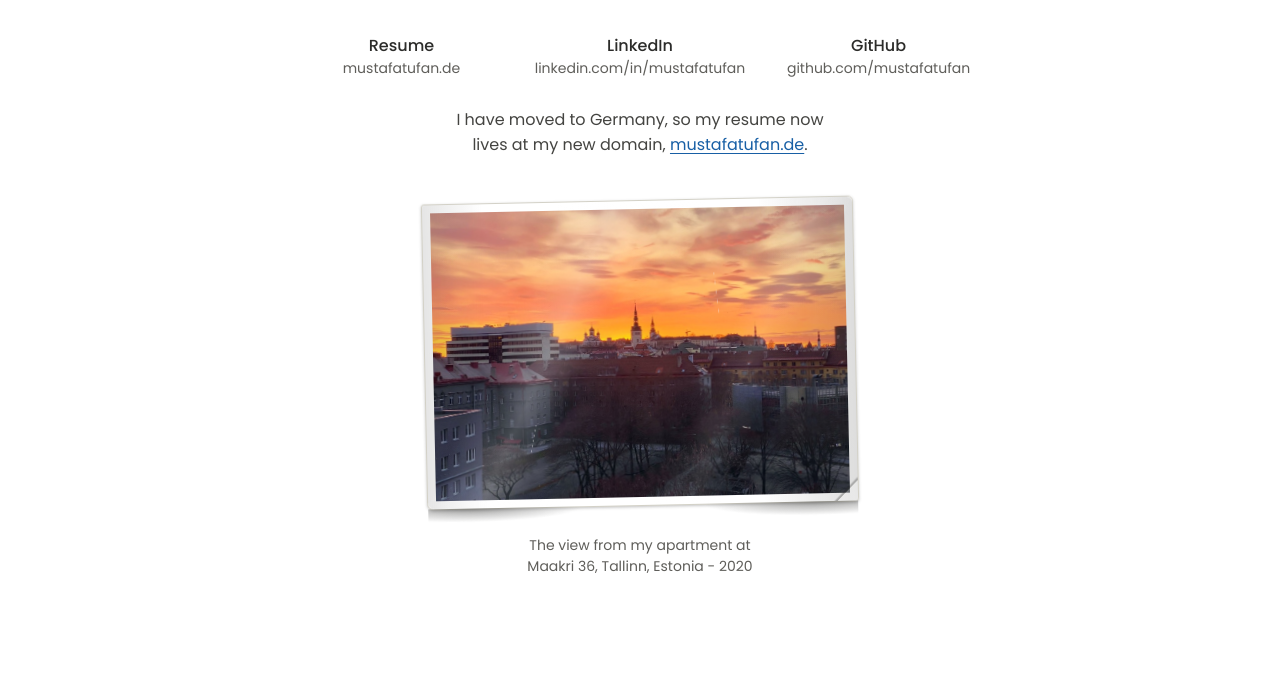
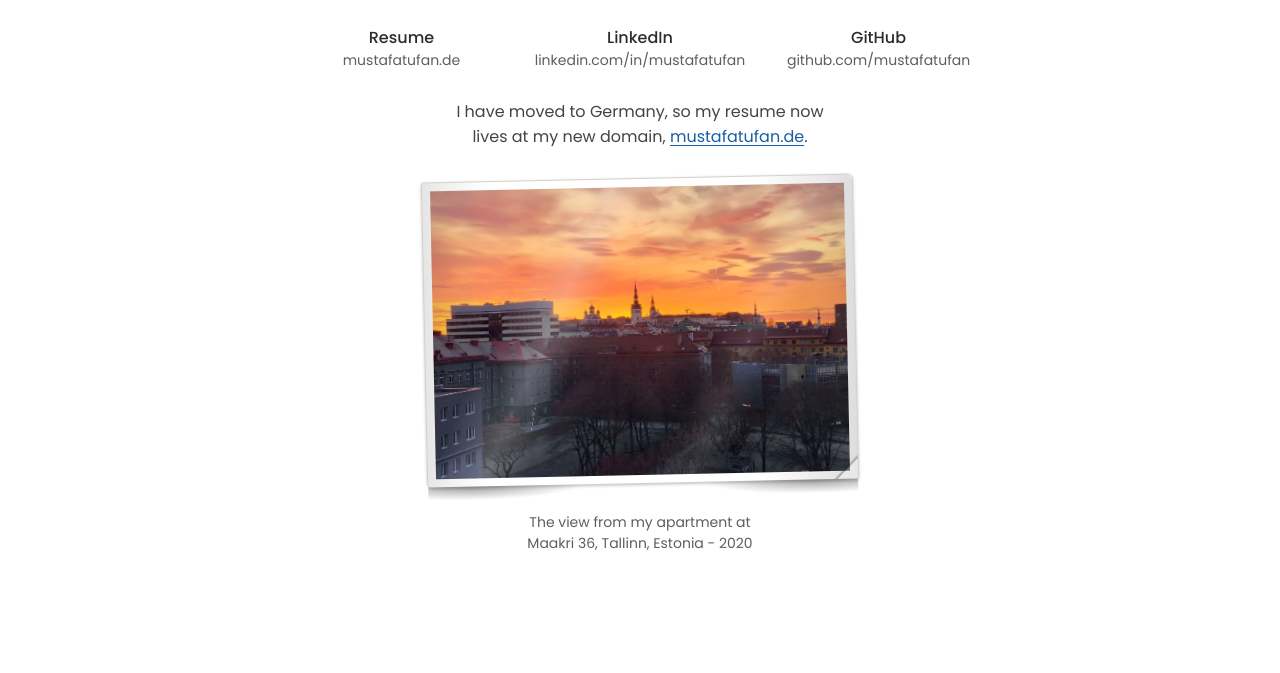
Before and after one commit to mustafatufan/mustafatufan.github.io, a plain HTML site: page index.html in a window 1280 px wide. Shown: the part 168-841 px from the top of the page. After the commit the page ends 800 px from the top, so only its background shows below. Drawn offline with Linux system fonts and the light colour scheme.

Commit message:
Stop the home page scrolling when its content fits the window
- The empty space above and below the content now only takes the room
  that is left over, two parts above to five below, instead of a fixed
  strip under the caption that made the page taller than the window.
- On wide but low windows the parts stand a little closer together.

Co-Authored-By: Claude Fable 5.2 <noreply@anthropic.com>

```diff
--- a/css/style.css
+++ b/css/style.css
@@ -150,15 +150,34 @@ strong {
    This page is centred instead, as it was before the brand: Mustafa's decision. */
 
 .mt-hub {
+	--gap: var(--space-5);
 	box-sizing: border-box;
 	display: flex;
 	flex-direction: column;
-	justify-content: center;
 	align-items: center;
-	gap: var(--space-5);
+	gap: var(--gap);
 	flex: 1 0 auto;
-	padding: var(--space-5) var(--space-5) max(var(--space-5), 12vh);
+	padding: var(--space-5);
 	text-align: center;
+}
+
+/* The content stands a little above the middle of the screen: the room that is left over
+   is shared two parts above to five below. These two take up that room and nothing else,
+   so when there is none, the page is no taller than its content and does not scroll.
+   The margins take back the gap that the column would put beside them. */
+.mt-hub::before,
+.mt-hub::after {
+	content: "";
+}
+
+.mt-hub::before {
+	flex: 2 0 0;
+	margin-bottom: calc(-1 * var(--gap));
+}
+
+.mt-hub::after {
+	flex: 5 0 0;
+	margin-top: calc(-1 * var(--gap));
 }
 
 /* Centred, the bar stands under the middle of the name block. */
@@ -502,6 +521,15 @@ strong {
 	}
 }
 
+/* On a wide but low screen the parts stand closer together, so that the page still fits
+   without scrolling on a laptop. */
+@media (min-width: 50rem) and (max-height: 50rem) {
+	.mt-hub {
+		--gap: var(--space-4);
+		padding-block: var(--space-4);
+	}
+}
+
 /* On a narrow screen the postcard is wider than the text above it: it reaches into the page
    margin and leaves space-3 at each side, so that the handwriting on its back stays readable. */
 @media (max-width: 29.99rem) {
```
